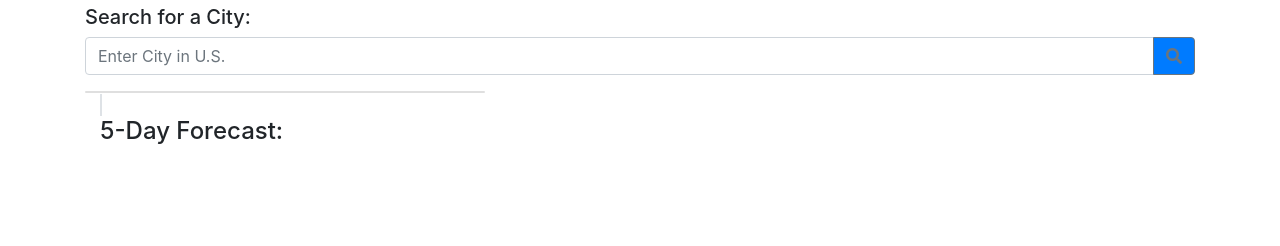
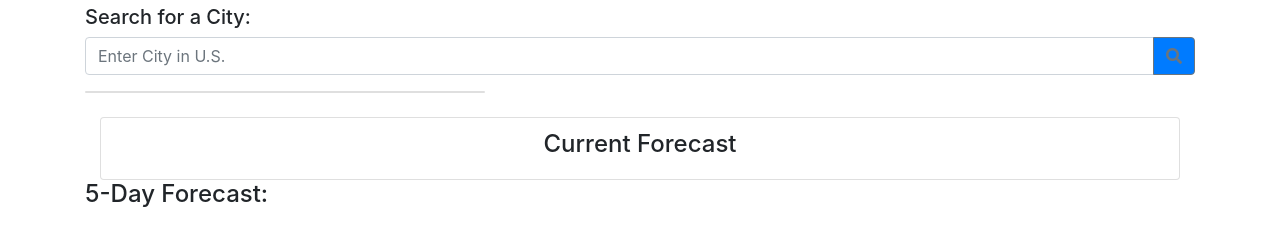
Before and after one commit to rpc08002/Weather-Dashboard, a plain HTML site: page index.html in a window 1280 px wide. Shown: the part 70-316 px from the top of the page. Drawn offline with nearby package versions, Linux system fonts and the light colour scheme.

Commit message:
add card for current forecast from bootstrap

```diff
--- a/index.html
+++ b/index.html
@@ -38,13 +38,15 @@
                             <ul class="list-group list-group-flush cityList"></ul>
                         </div>
 
-                <div class="col-lg">
-                    <!-- Weather Details Will Get Dumped Here -->
-                    <div class="topBorder">
-                        <div id="weatherDetails"><span class="border"></span></div>
+                <!-- Weather Details Will Get Dumped Here -->
+                <div class="col mt-4 mr-5">
+                    <div class="card topBorder pb-2 pt-1">
+                        <h4 class="card-title mt-2 text-center">Current Forecast</h4>
                     </div>
+                </div>
 
-                    <div id="forecastDetails">
+
+                    <div class="forecastDetails">
                         <h4>5-Day Forecast:</h4>
                     </div>
 
```
